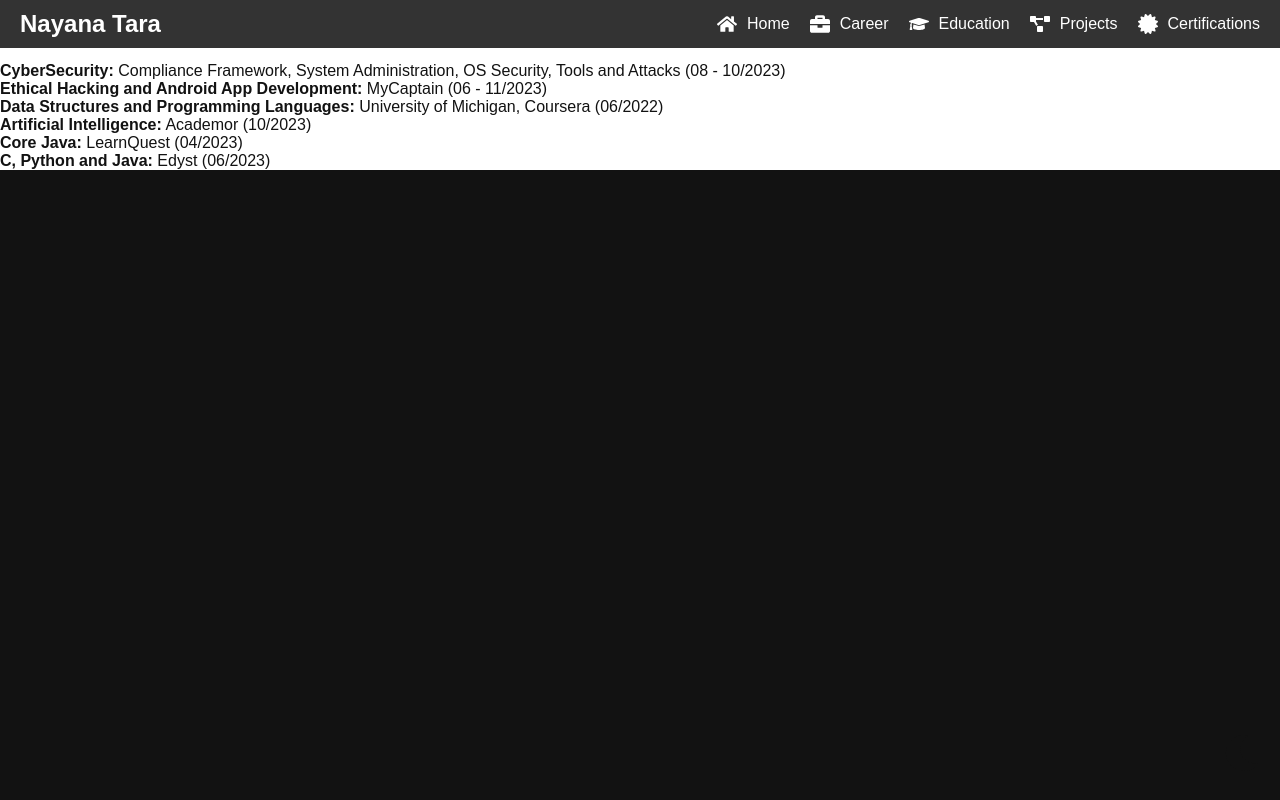
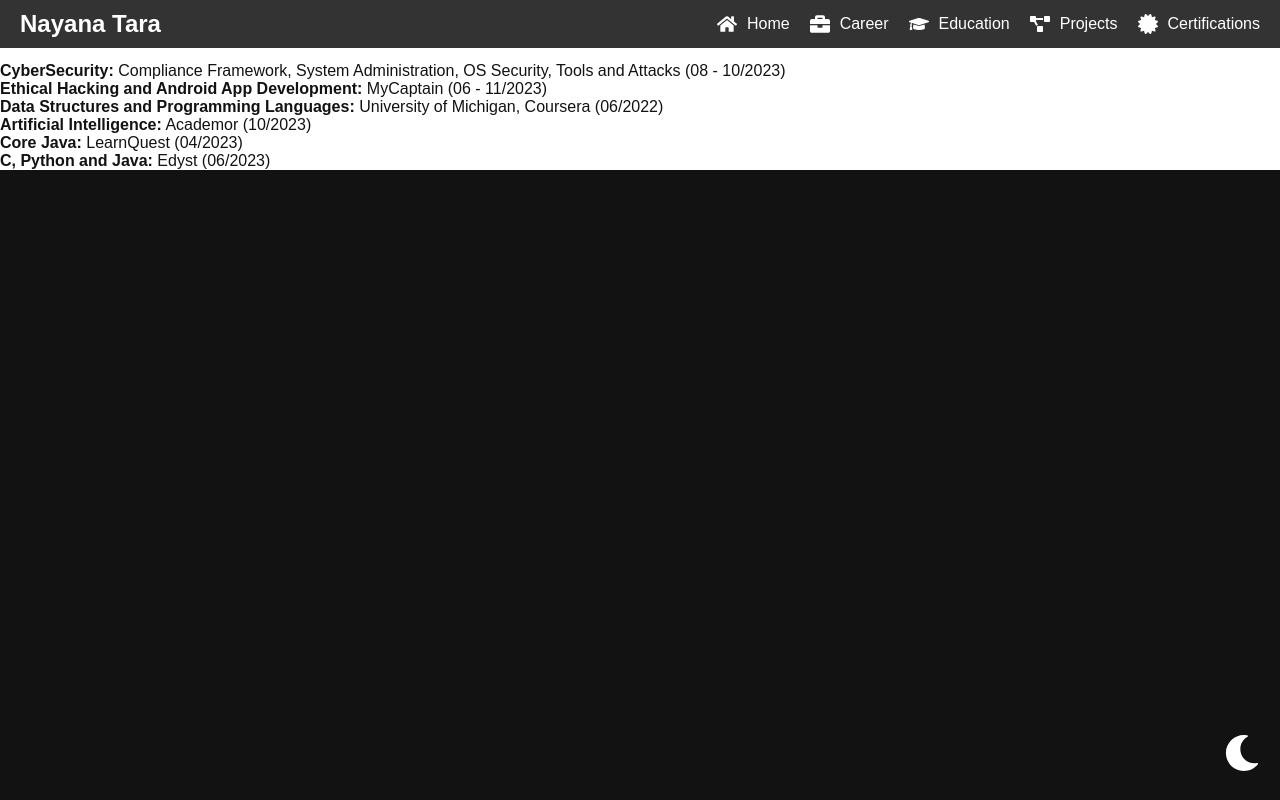
Before and after one commit to nayanatara07/personal_website, a React (Create React App) app: page /certifications in a window 1280 px wide. Both pictures are taken after a click on the element 1242 px from the left and 757 px from the top of the page. Built offline with nearby package versions, Linux system fonts and the light colour scheme.

Commit message:
toggle changes

```diff
--- a/src/components/Navbar.js
+++ b/src/components/Navbar.js
@@ -14,14 +14,12 @@
     <nav className="header">
       <h1>Nayana Tara</h1>
 
-      {/* Hamburger icon */}
       <div className="hamburger" onClick={toggleMenu}>
         <div className="line"></div>
         <div className="line"></div>
         <div className="line"></div>
       </div>
 
-      {/* Conditional class to toggle the menu visibility */}
       <ul className={`nav-links ${isOpen ? 'open' : ''}`}>
         <li>
           <Link to="/">
--- a/src/components/ThemeToggle.js
+++ b/src/components/ThemeToggle.js
@@ -5,7 +5,11 @@
 function ThemeToggle({ theme, toggleTheme }) {
   return (
     <div className="theme-toggle" onClick={toggleTheme}>
-      {theme === 'dark-mode' ? <FaSun className="icon" /> : <FaMoon className="icon" />}
+      {theme === 'dark-mode' ? (
+        <FaSun className="icon" style={{ color: '#ffffff' }} /> // Sun icon for dark mode
+      ) : (
+        <FaMoon className="icon" style={{ color: '#ffffff' }} /> // Moon icon for light mode
+      )}
     </div>
   );
 }
```
